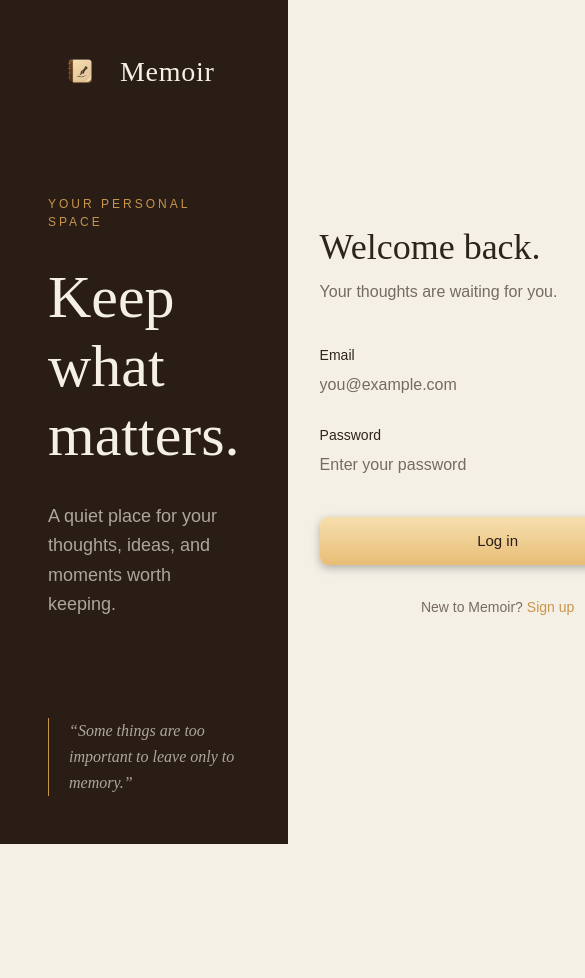
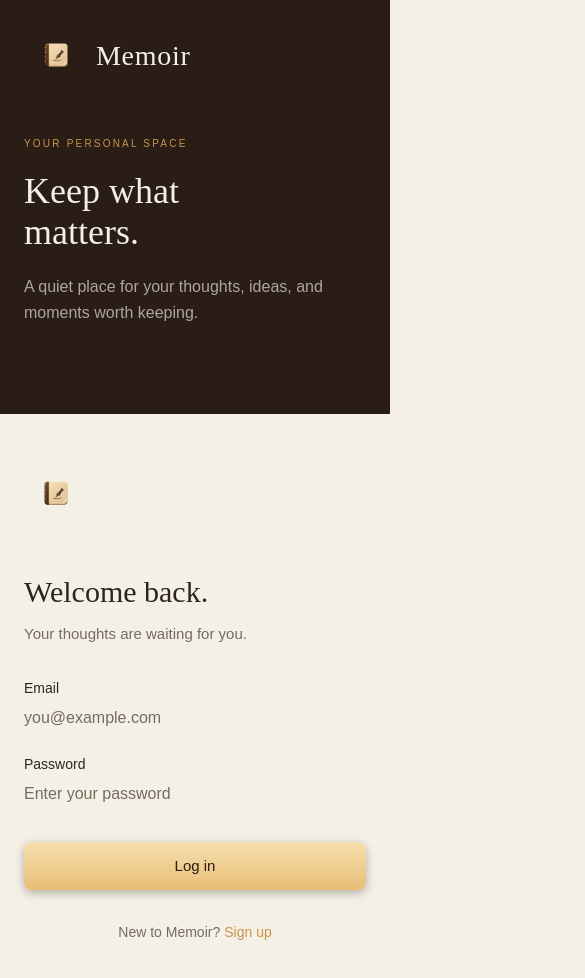
Before and after one commit to krn-sm/notes-app, a React (Vite) app in the folder frontend/: page / in a window 390 px wide. Shown: the top 978 px of the page, 585 px wide, since content can reach past the window. Before the commit the page ends 844 px from the top, so only its background shows below. Built offline with nearby package versions, Linux system fonts and the light colour scheme.

Commit message:
Responsive LogIn Page

```diff
--- a/frontend/src/components/organisms/AuthForm.tsx
+++ b/frontend/src/components/organisms/AuthForm.tsx
@@ -1,38 +1,39 @@
-import { useState } from "react"
-import { useNavigate } from "react-router-dom"
+import { useState } from "react";
+import { useNavigate } from "react-router-dom";
 
-import Button from "../atoms/Button"
-import Input from "../atoms/Input"
-import Spinner from "../atoms/Spinner"
-import AuthSwitch from "../molecules/AuthSwitch"
+import Button from "../atoms/Button";
+import Input from "../atoms/Input";
+import Spinner from "../atoms/Spinner";
+
+import AuthSwitch from "../molecules/AuthSwitch";
+import Brand from "../molecules/Brand";
 
 import {
   login,
   register,
-} from "../../services/authService"
+} from "../../services/authService";
 
-type AuthMode = "login" | "register"
+type AuthMode = "login" | "register";
 
 const AuthForm = () => {
-  const navigate = useNavigate()
+  const navigate = useNavigate();
 
-  const [mode, setMode] = useState<AuthMode>("login")
+  const [mode, setMode] = useState<AuthMode>("login");
 
-  const [name, setName] = useState("")
-  const [email, setEmail] = useState("")
-  const [password, setPassword] = useState("")
+  const [name, setName] = useState("");
+  const [email, setEmail] = useState("");
+  const [password, setPassword] = useState("");
 
-  const [error, setError] = useState("")
-  const [isLoading, setIsLoading] = useState(false)
-
+  const [error, setError] = useState("");
+  const [isLoading, setIsLoading] = useState(false);
 
   const handleSubmit = async (
     event: React.FormEvent<HTMLFormElement>,
   ) => {
-    event.preventDefault()
+    event.preventDefault();
 
-    setError("")
-    setIsLoading(true)
+    setError("");
+    setIsLoading(true);
 
     try {
       if (mode === "register") {
@@ -40,97 +41,104 @@ const AuthForm = () => {
           name,
           email,
           password,
-        })
+        });
 
-        setMode("login")
-        setPassword("")
+        setMode("login");
+        setPassword("");
 
-        return
+        return;
       }
 
       await login({
         email,
         password,
-      })
+      });
 
-      navigate("/home")
+      navigate("/home");
     } catch (error) {
       if (error instanceof Error) {
-        setError(error.message)
+        setError(error.message);
       } else {
-        setError("Something went wrong")
+        setError("Something went wrong");
       }
     } finally {
-      setIsLoading(false)
+      setIsLoading(false);
     }
-  }
-
+  };
 
   const switchMode = () => {
-    setError("")
-    setPassword("")
+    setError("");
+    setPassword("");
 
     setMode((currentMode) =>
       currentMode === "login"
         ? "register"
         : "login",
-    )
-  }
-
+    );
+  };
 
   return (
     <section
       className="
         flex
-        min-h-screen
         items-center
         justify-center
         bg-paper
-        px-8
-        py-12
+        px-6
+        py-14
+
+        sm:px-10
+        sm:py-16
+
+        lg:min-h-screen
+        lg:px-8
+        lg:py-12
       "
     >
       <div className="w-full max-w-md">
+
+        <div className="mb-14 lg:hidden">
+          <Brand />
+        </div>
 
         {/* Heading */}
         <div>
           <h1
             className="
               font-display
-              text-4xl
+              text-3xl
               font-medium
               text-ink
+
+              sm:text-4xl
             "
           >
             {mode === "login"
               ? "Welcome back."
-              : "Start your memoir."
-            }
+              : "Start your memoir."}
           </h1>
 
           <p
             className="
               mt-3
               font-body
-              text-base
+              text-[15px]
               leading-relaxed
               text-ink-muted
+              sm:text-base
             "
           >
             {mode === "login"
               ? "Your thoughts are waiting for you."
-              : "A place for your thoughts, ideas, and memories."
-            }
+              : "A place for your thoughts, ideas, and memories."}
           </p>
         </div>
-
 
         {/* Form */}
         <form
           onSubmit={handleSubmit}
-          className="mt-10 space-y-7"
+          className="mt-8 space-y-6 sm:mt-10 sm:space-y-7"
         >
-
           {/* Name */}
           {mode === "register" && (
             <div>
@@ -161,7 +169,6 @@ const AuthForm = () => {
             </div>
           )}
 
-
           {/* Email */}
           <div>
             <label
@@ -189,7 +196,6 @@ const AuthForm = () => {
               required
             />
           </div>
-
 
           {/* Password */}
           <div>
@@ -220,7 +226,6 @@ const AuthForm = () => {
             />
           </div>
 
-
           {/* Error */}
           {error && (
             <p
@@ -239,7 +244,6 @@ const AuthForm = () => {
               {error}
             </p>
           )}
-
 
           {/* Submit */}
           <Button
@@ -263,7 +267,6 @@ const AuthForm = () => {
           </Button>
         </form>
 
-
         {/* Auth Switch */}
         <div className="mt-8">
           <AuthSwitch
@@ -282,7 +285,7 @@ const AuthForm = () => {
         </div>
       </div>
     </section>
-  )
-}
+  );
+};
 
-export default AuthForm
+export default AuthForm;
--- a/frontend/src/components/organisms/AuthHero.tsx
+++ b/frontend/src/components/organisms/AuthHero.tsx
@@ -5,25 +5,38 @@ const AuthHero = () => {
     <section
       className="
         flex
-        min-h-screen
+        min-h-[380px]
         flex-col
-        bg-[#2a1d16]
-        px-12
-        py-12
+        bg-leather
+        px-6
+        py-8
+
+        sm:min-h-[440px]
+        sm:px-10
+        sm:py-10
+
+        lg:min-h-screen
+        lg:px-12
+        lg:py-12
       "
     >
       <Brand />
 
       {/* Hero Content */}
-      <div className="flex flex-1 flex-col justify-center">
+      <div className="flex flex-1 flex-col justify-center py-14 lg:py-0">
         <p
           className="
             font-body
-            text-[12px]
+            text-[10px]
             font-medium
             uppercase
-            tracking-[0.25em]
+            tracking-[0.22em]
             text-gold
+
+            sm:text-[11px]
+
+            lg:text-[12px]
+            lg:tracking-[0.25em]
           "
         >
           Your personal space
@@ -31,13 +44,18 @@ const AuthHero = () => {
 
         <h2
           className="
-            mt-8
+            mt-5
             max-w-[520px]
             font-display
-            text-6xl
+            text-4xl
             font-medium
             leading-[1.15]
             text-paper
+
+            sm:text-5xl
+
+            lg:mt-8
+            lg:text-6xl
           "
         >
           Keep what
@@ -47,12 +65,16 @@ const AuthHero = () => {
 
         <p
           className="
-            mt-8
+            mt-5
             max-w-[460px]
             font-body
-            text-lg
+            text-base
             leading-relaxed
             text-paper/65
+
+            sm:text-lg
+
+            lg:mt-8
           "
         >
           A quiet place for your thoughts, ideas, and moments worth keeping.
@@ -62,9 +84,12 @@ const AuthHero = () => {
       {/* Quote */}
       <div
         className="
+          hidden
           border-l
           border-gold
           pl-5
+
+          lg:block
         "
       >
         <p
--- a/frontend/src/pages/LoginPage.tsx
+++ b/frontend/src/pages/LoginPage.tsx
@@ -3,12 +3,12 @@ import AuthHero from "../components/organisms/AuthHero";
 
 const LoginPage = () => {
   return (
-    <div className="flex min-h-screen">
-      <div className="flex-[2]">
+    <div className="flex min-h-screen flex-col lg:flex-row">
+      <div className="lg:flex-[2]">
         <AuthHero />
       </div>
 
-      <div className="min-w-[420px] flex-1">
+      <div className="lg:min-w-[420px] flex-1">
         <AuthForm />
       </div>
     </div>
```
